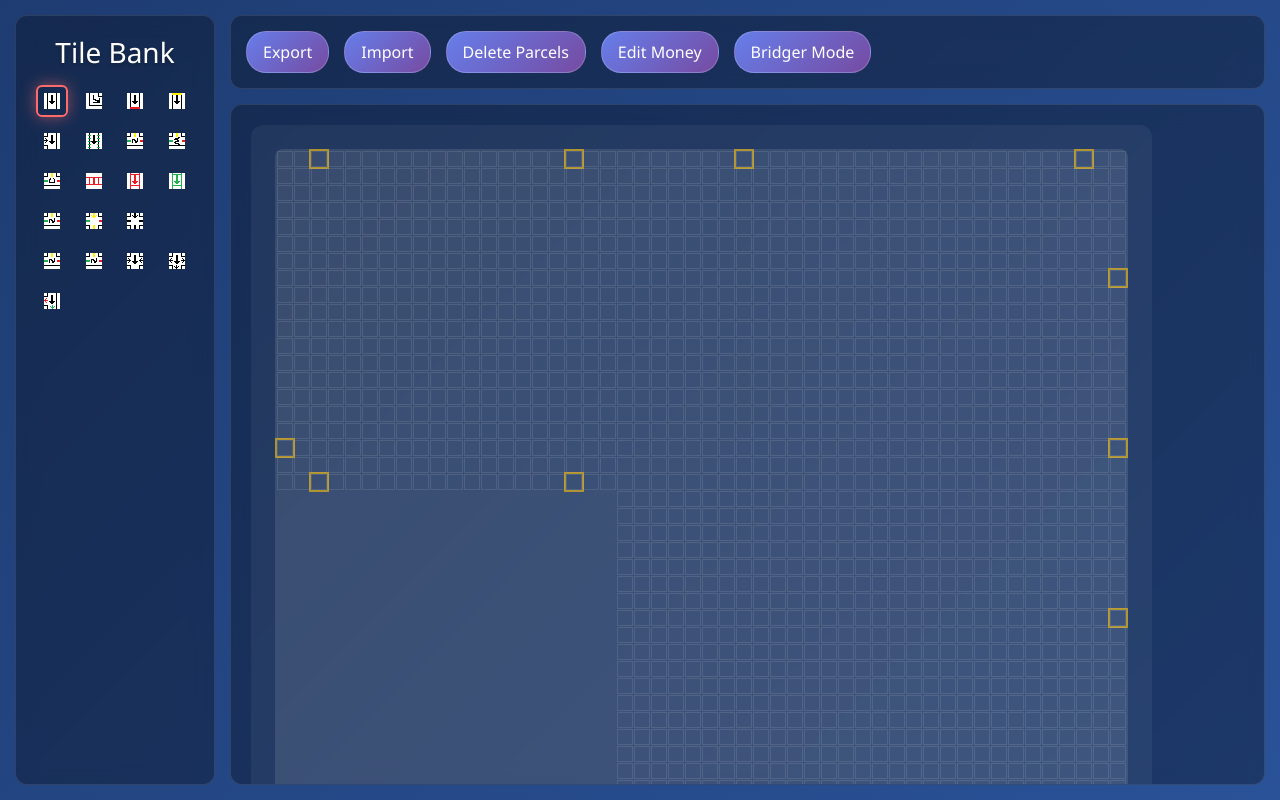
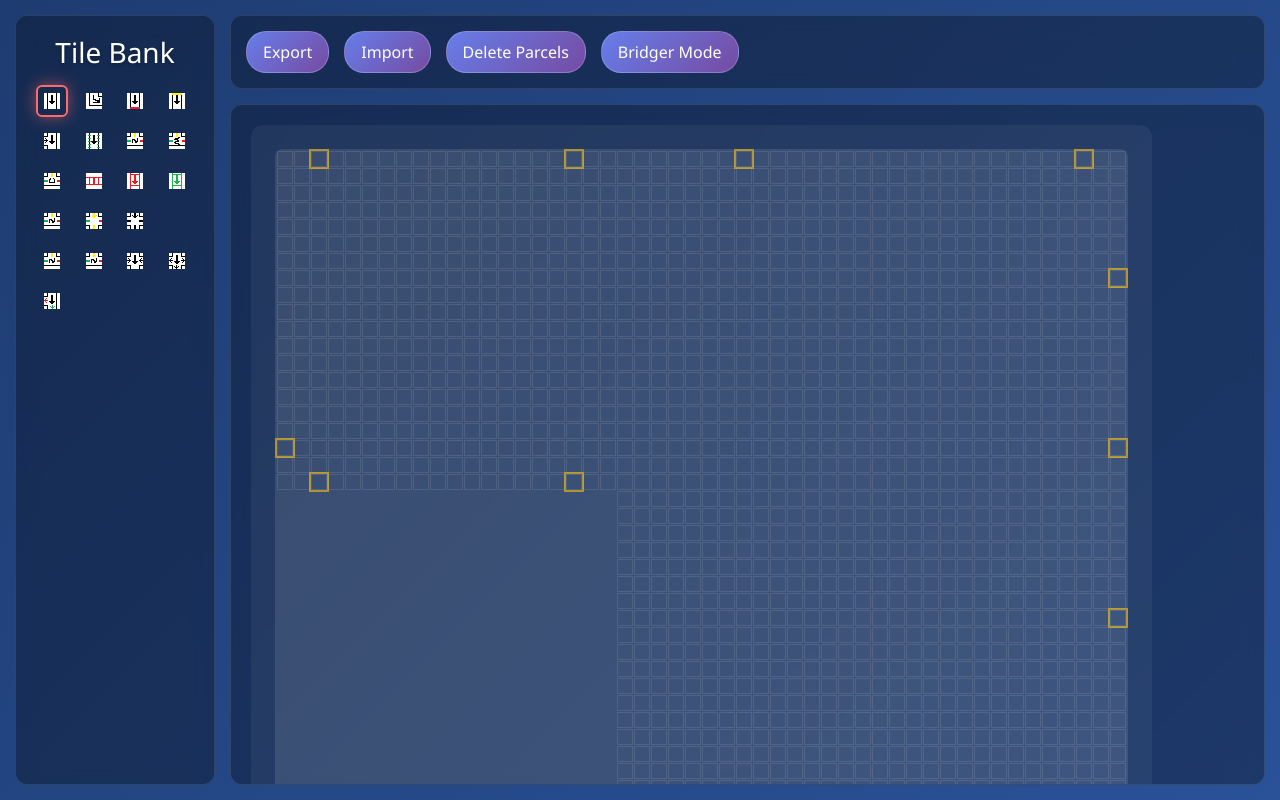
Before and after one commit to klusark/parcel-sim-editor, a website built with webpack: page src/index.html in a window 1280 px wide. Built offline with nearby package versions, Linux system fonts and the light colour scheme; files whose address does not match are found by name.

Commit message:
Remove the edit money button

```diff
--- a/src/index.html
+++ b/src/index.html
@@ -23,7 +23,6 @@
                 <button class="tool-btn" onclick="exportLevel()">Export</button>
                 <button class="tool-btn" onclick="importLevel()">Import</button>
                 <button class="tool-btn" onclick="deleteParcels()">Delete Parcels</button>
-                <button class="tool-btn" onclick="editMoney()">Edit Money</button>
                 <button class="tool-btn" onclick="toggleBridgerMode()">Bridger Mode</button>
             </div>
 
```
